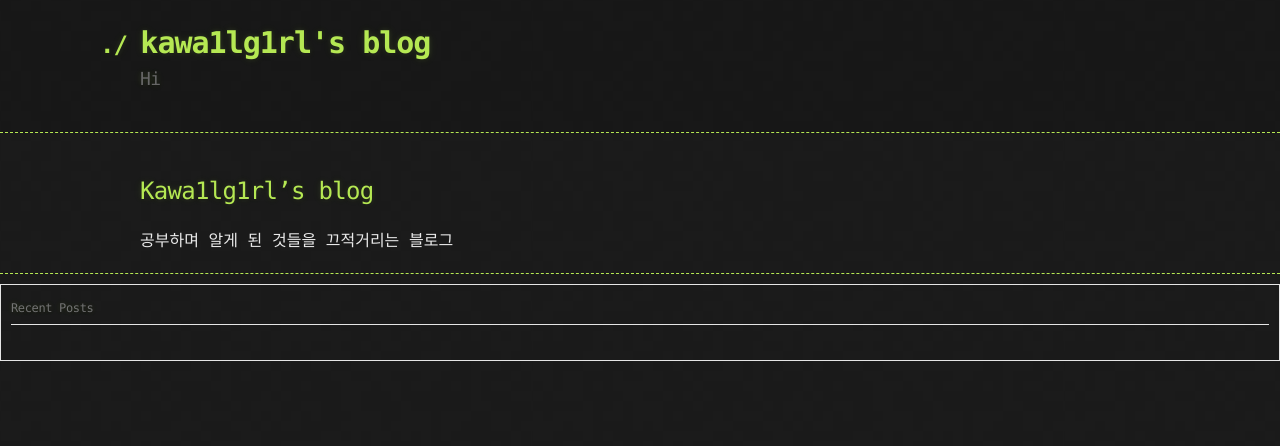
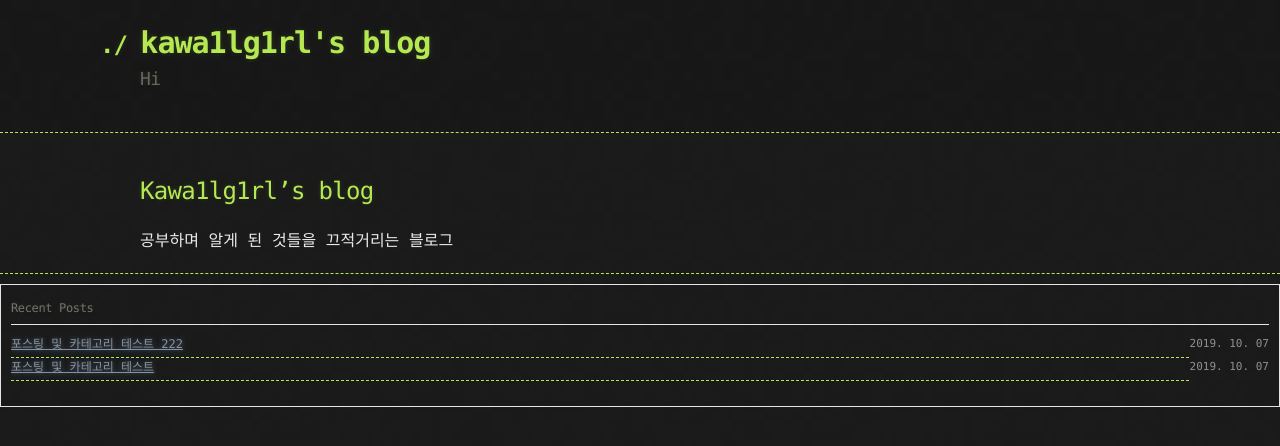
Before and after one commit to kawa1lg1rl/kawa1lg1rl.github.io, a Jekyll site: the page built from index.md, in a window 1280 px wide. Shown: the top 446 px of the page. Built offline with Jekyll 4.4.1, drawn with Linux system fonts in a browser that asks for light colours; our own code applies the rules of GitHub Pages for plain Markdown files.

Commit message:
for문 수정

```diff
--- a/_layouts/default.html
+++ b/_layouts/default.html
@@ -48,9 +48,8 @@ a{
           <tbody>
             <!-- if문 도는 횟수 체크하기 위해 변수 선언 -->
             {% assign count = 0 %}
-            {% assign sorted-posts = site.posts | sort: 'date' | reverse %}
-            {% assign featured-posts = sorted-posts | where_exp:"post","post.featured" %}
-            {% for post in featured-posts %}
+            {% assign work_items = site.posts | sort: 'date' | reverse %}
+            {% for post in work_items %}
               <!-- 전체 포스트의 카테고리가 현재 들어와 있는 페이지의 카테고리와 같은지 판단-->
               {% assign count = count | plus: 1 %}
               <!-- 글의 목록을 최대 3개만 허용 -->
```
